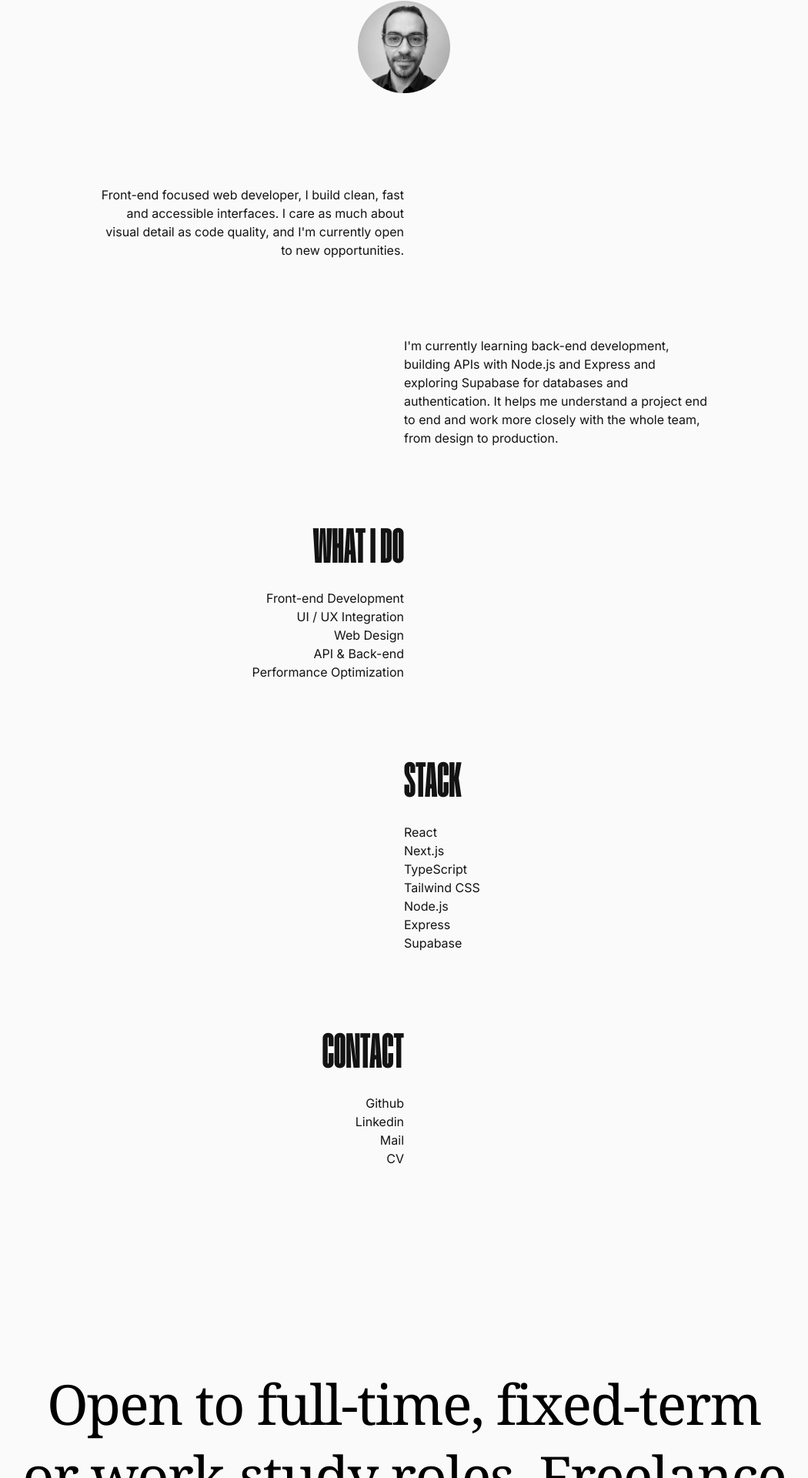
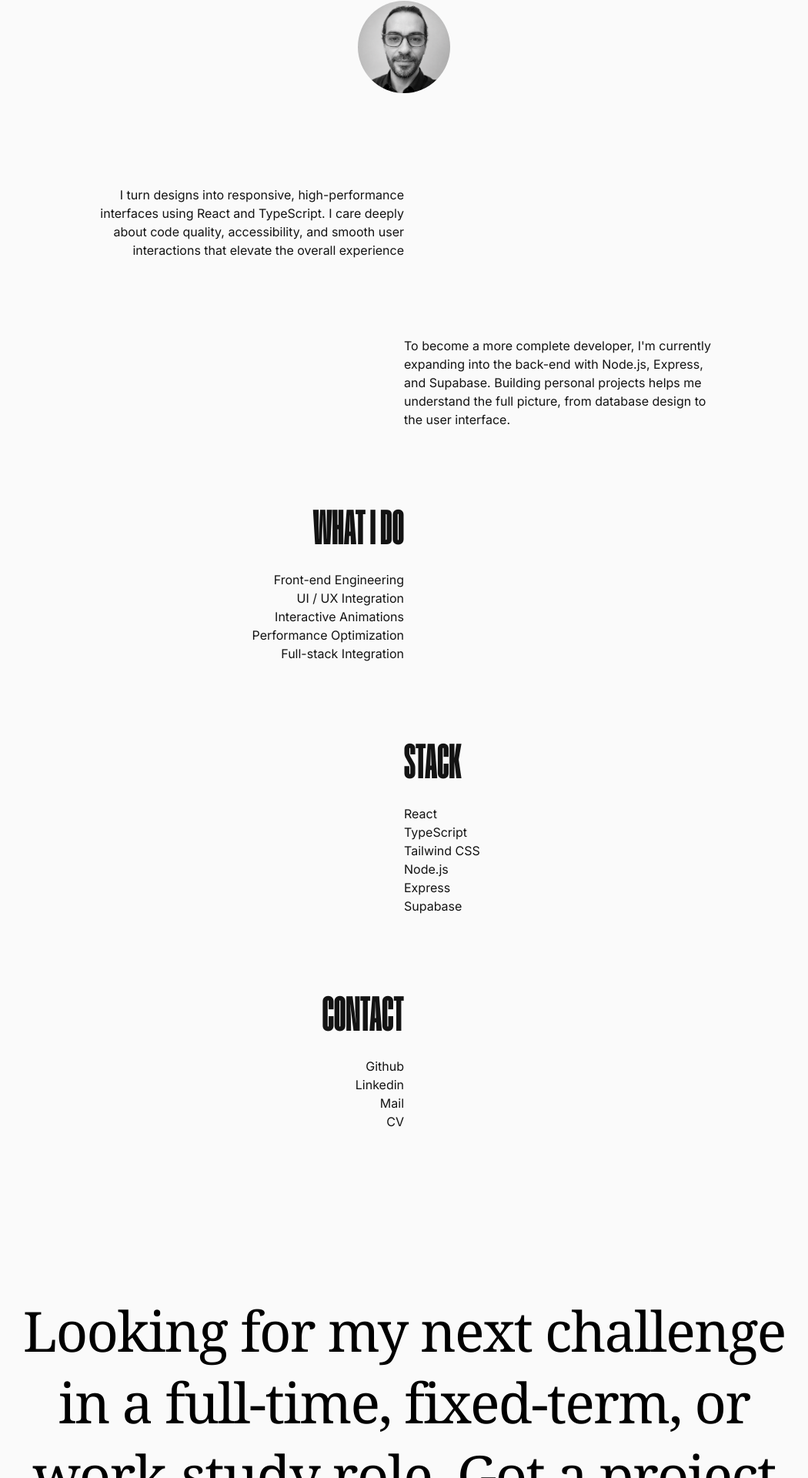
Before and after one commit to Flow2510/portfolio, a React (Vite) app: page /about in a window 1280 px wide. Shown: the part 819-2739 px from the top of the page at 77% size, without its empty margins (115-1165 px from the left). Built offline with nearby package versions, Linux system fonts and the light colour scheme.

Commit message:
change text in aboutsection, add space in footer

```diff
--- a/src/data/projects.json
+++ b/src/data/projects.json
@@ -41,7 +41,7 @@
       "Mockup of the Porvenir website displayed on a tablet",
       "Mockup of the Porvenir website displayed on a mobile phone"
     ],
-    "status": "Completed",
+    "status": "In Progress",
     "intro": "Responsive showcase website for a guesthouse, built for a client.",
     "text": "Showcase website built with React for the Auberge del Porvenir. A clear, readable interface designed to turn visitors into customers. Strong focus on responsive design, accessibility and SEO optimization. My first client project, delivered and deployed to production."
   },
--- a/src/pages/aboutpage.tsx
+++ b/src/pages/aboutpage.tsx
@@ -4,16 +4,15 @@ import AnimatedText from "../components/animatedtext/animatedtext";
 
 export default function AboutPage() {
     const servicesList = [
-        "Front-end Development",
+        "Front-end Engineering",
         "UI / UX Integration",
-        "Web Design",
-        "API & Back-end",
-        "Performance Optimization"
+        "Interactive Animations",
+        "Performance Optimization",
+        "Full-stack Integration"
     ]
 
     const stackList = [
         "React",
-        "Next.js",
         "TypeScript",
         "Tailwind CSS",
         "Node.js",
@@ -44,7 +43,7 @@ export default function AboutPage() {
         <main className="bg-neutral-50 relative p-2.5 md:p-5">
             <section className="w-full h-dvh flex items-center justify-center">
                 <p className="text-5xl text-center font-serif tracking-tight leading-[130%] md:text-6xl lg:text-7xl max-w-250">
-                    Hi, I'm Florian, a web developer crafting clean, expressive interfaces.
+                    Hi, I'm Florian, a web developer crafting modern user experiences.
                 </p>
             </section>
             <section className="w-full sticky top-[calc(50%-60px)] flex items-center justify-center">
@@ -57,13 +56,13 @@ export default function AboutPage() {
                     direction={'left'}
                     column={1}
                     row={1}
-                    text={'Front-end focused web developer, I build clean, fast and accessible interfaces. I care as much about visual detail as code quality, and I\'m currently open to new opportunities.'}
+                    text={'I turn designs into responsive, high-performance interfaces using React and TypeScript. I care deeply about code quality, accessibility, and smooth user interactions that elevate the overall experience'}
                 />
                 <AnimatedText
                     direction={'right'}
                     column={2}
                     row={2}
-                    text={'I\'m currently learning back-end development, building APIs with Node.js and Express and exploring Supabase for databases and authentication. It helps me understand a project end to end and work more closely with the whole team, from design to production.'}
+                    text={"To become a more complete developer, I'm currently expanding into the back-end with Node.js, Express, and Supabase. Building personal projects helps me understand the full picture, from database design to the user interface."}
                 />
                 <AnimatedList
                     direction={"left"}
@@ -88,12 +87,26 @@ export default function AboutPage() {
                 />
             </section>
             <div className="w-full h-dvh flex items-center justify-center relative text-neutral-50 mix-blend-difference">
-                <p className="text-5xl text-center font-serif tracking-tight leading-[130%] md:text-6xl lg:text-7xl max-w-250">
-                    Open to full-time, fixed-term or work-study roles. Freelance projects are welcome too.
-                </p>
+                <div>
+                    <p className="text-5xl text-center font-serif tracking-tight leading-[130%] md:text-6xl lg:text-7xl max-w-250">
+                        <span>
+                            Looking for my next challenge in a full-time, fixed-term, or work-study role. Got a project in mind?
+                        </span>
+                        <span className="pl-2.5 inline-block">
+                            <a href="mailto:sendra.florian@gmail.com" className="relative inline-block">
+                                <span className="">
+                                    Let’s talk.
+                                </span>
+                                <span className="absolute bottom-2 md:bottom-3 left-0 w-full h-0.5 bg-white inline-block">
+
+                                </span>
+                            </a>
+                        </span>
+                    </p>
+                </div>
                 <div className="absolute bottom-0 w-full left-0 flex items-center justify-center">
                     <a className='text-sm' href='mailto:sendra.florian@gmail.com'>
-                        Florian Sendra ©2026
+                        Florian Sendra © 2026
                     </a>
                 </div>
             </div>
--- a/src/pages/projectpage.tsx
+++ b/src/pages/projectpage.tsx
@@ -17,7 +17,7 @@ export default function ProjectPage() {
             />
             <div className='h-80 w-full flex items-end justify-center'>
                 <a className='text-sm' href='mailto:sendra.florian@gmail.com'>
-                    Florian Sendra ©2026
+                    Florian Sendra © 2026
                 </a>
             </div>
         </main>
--- a/src/pages/projectspage.tsx
+++ b/src/pages/projectspage.tsx
@@ -21,7 +21,7 @@ export default function ProjectsPage(){
             </section>
             <div className='h-80 w-full flex items-end justify-center'>
                 <a className='text-sm' href='mailto:sendra.florian@gmail.com'>
-                    Florian Sendra ©2026
+                    Florian Sendra © 2026
                 </a>
             </div>
         </main>
```
Also changed, not shown: src/App.tsx (+1 -6 lines).
